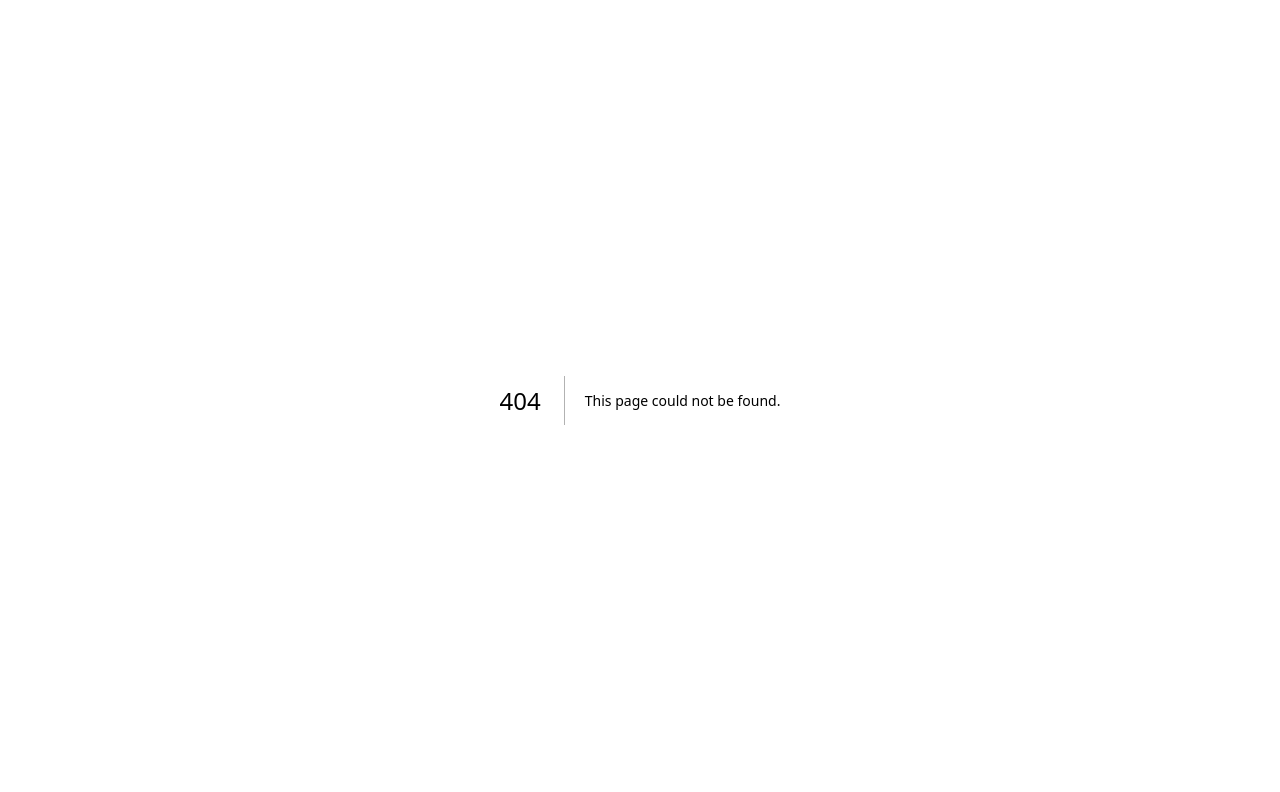
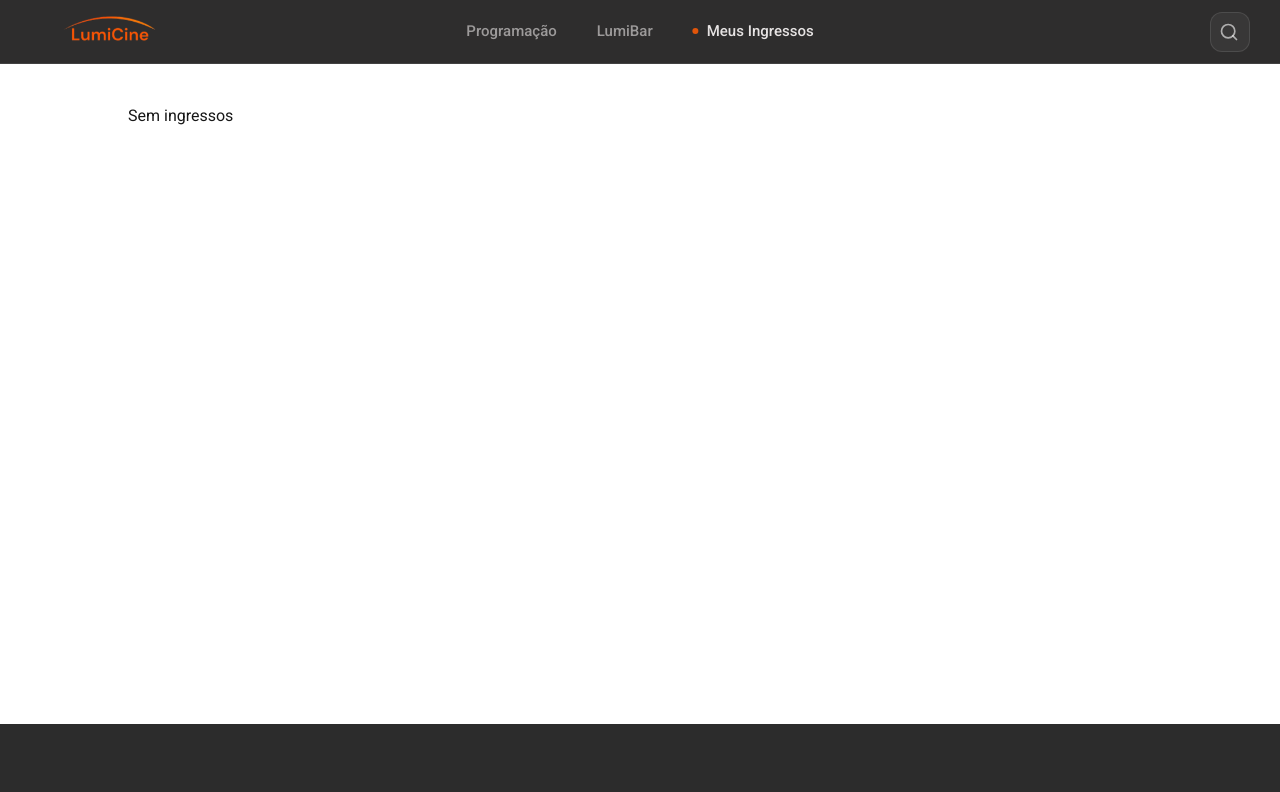
Before and after one commit to MaduDev003/LumiCine, a Next.js app: page /meus-ingressos in a window 1280 px wide. Before the commit this address had no page. Shown: the top 792 px of the page. Built offline with nearby package versions, Linux system fonts and the light colour scheme.

Commit message:
fix: payment store data

```diff
--- /dev/null
+++ b/src/app/meus-ingressos/page.tsx
@@ -0,0 +1,7 @@
+import MyTicketsPage from "@/src/features/myTickets/MyTicketsPage";
+
+export default function MyTickets() {
+  return (
+    <MyTicketsPage />
+  );
+}
--- a/src/app/movie/[id]/page.tsx
+++ b/src/app/movie/[id]/page.tsx
@@ -1,4 +1,4 @@
-import MovieDetail from "@/src/features/movieDetail/movieDetail";
+import MovieDetailPage from "@/src/features/movieDetail/movieDetailPage";
 import {getMovieById} from "../../../services/movie/movieDetailService";
 
 type Props = {
@@ -6,7 +6,7 @@ type Props = {
   searchParams: Promise<{ type: "comingSoon" | "nowPlaying" }>;
 };
 
-export default async function MovieDetailPage({ params, searchParams}: Props) {
+export default async function MovieDetail({ params, searchParams}: Props) {
   const { id } = await params;
   const { type } = await searchParams;
 
@@ -15,5 +15,5 @@ export default async function MovieDetailPage({ params, searchParams}: Props) {
     type
   );
 
-    return (<MovieDetail  movie={movie}/>);
+    return (<MovieDetailPage  movie={movie}/>);
 }
--- a/src/components/layout/Footer.tsx
+++ b/src/components/layout/Footer.tsx
@@ -3,7 +3,7 @@ import { Mail } from "lucide-react";
 export default function Footer() {
   return (
     <>
-        <footer className="bg-[#2C2C2C] text-gray-300 py-16 px-6">
+        <footer className="bg-[#2C2C2C] text-gray-300 py-16 px-6 fiexed bottom-0">
           <div className="max-w-4xl mx-auto">
             <div className="grid grid-cols-1 md:grid-cols-3 gap-12">
 
--- a/src/components/ui/MenuListElements.tsx
+++ b/src/components/ui/MenuListElements.tsx
@@ -56,10 +56,10 @@ export default function MenuListElements({
         href="/meus-ingressos"
         className={linkClasses("/meus-ingressos")}
       >
-        Meus Ingressos
         {isActive("/meus-ingressos") && (
           <span className="w-1.5 h-1.5 rounded-full bg-accent" />
         )}
+        Meus Ingressos
       </Link>
     </nav>
   );
--- a/src/features/checkout/components/LumibarProductsPurchased.tsx
+++ b/src/features/checkout/components/LumibarProductsPurchased.tsx
@@ -27,9 +27,9 @@ export default function LumibarProductsPurchased({ items }: Props) {
                 <div className="w-full border-t border-dashed border-white/20" />
 
                 <div className="flex flex-col gap-3">
-                    {items.map((item) => (
+                    {items.map((item, index) => (
                         <div
-                            key={item.name}
+                            key={index}
                             className="
                                 bg-background-dark/40
                                 rounded-xl
--- a/src/features/checkout/concludedPage.tsx
+++ b/src/features/checkout/concludedPage.tsx
@@ -10,25 +10,25 @@ import Footer from "@/src/components/layout/Footer";
 import MenuListElements from "@/src/components/ui/MenuListElements";
 import TicketConcluded from "./components/TicketConcluded";
 import LumibarProductsPurchased from "./components/LumibarProductsPurchased";
-
+import { useCheckoutStore } from "@/src/store/checkoutStore";
 
 export default function ConcludedPage() {
     const [menu, setMenu] = useState(false);
     const [currentItem, setCurrentItem] = useState(0);
     const { nowPlayingMoviesData, comingSoonMoviesData } = useMovieContext();
-    const tickets = usePurchasedProductsStore(
-        (state) => state.tickets
-    );
-    const lumibar = usePurchasedProductsStore(
-        (state) => state.lumibar
-    );
+    const seats = useCheckoutStore(state => state.seats)
+    const orders = usePurchasedProductsStore((state) => state.orders);
+
+    const currentOrder = orders[orders.length - 1];
+
+    const tickets = currentOrder?.tickets ?? [];
+    const lumibar = currentOrder?.lumibar ?? [];
+
     const totalItems = tickets.length + (lumibar.length > 0 ? 1 : 0);
+
     const ticket = tickets[
-        lumibar.length > 0
-            ? currentItem - 1
-            : currentItem
+        lumibar.length > 0 ? currentItem - 1 : currentItem
     ];
-
 
     function previousItem() {
         if (currentItem > 0) {
@@ -36,13 +36,11 @@ export default function ConcludedPage() {
         }
     }
 
-
     function nextItem() {
         if (currentItem < totalItems - 1) {
             setCurrentItem((prev) => prev + 1);
         }
     }
-
 
     return (
         <>
@@ -59,7 +57,6 @@ export default function ConcludedPage() {
                 </div>
             )}
 
-
             {!menu && (
                 <>
                     <Header
@@ -70,23 +67,17 @@ export default function ConcludedPage() {
                         ]}
                     />
 
-
                     <main className="mt-3 mb-30">
                         <div className="px-3 flex justify-center pt-8">
-
                             <div className="w-full max-w-280 mx-auto flex flex-col gap-6 items-center">
 
-                                {(tickets.length > 0 || lumibar.length > 0) && (
+                                {seats.length > 0 && (
                                     <CheckoutProgress type="concluded" />
                                 )}
 
-
                                 <div className="w-2/3 flex flex-col gap-6 items-center">
-
+                                    {totalItems > 0 && (
                                         <div className="w-full flex items-center justify-center gap-6">
-
-                                        {totalItems > 0 && (
-                                            <>
 
                                             <button
                                                 disabled={currentItem === 0}
@@ -100,13 +91,9 @@ export default function ConcludedPage() {
                                                 <ChevronLeft className="w-10 h-10 stroke-1" />
                                             </button>
 
-
                                             {lumibar.length > 0 && currentItem === 0 && (
-                                                    <LumibarProductsPurchased
-                                                        items={lumibar}
-                                                    />
+                                                <LumibarProductsPurchased items={lumibar} />
                                             )}
-
 
                                             {ticket && (
                                                 <TicketConcluded
@@ -120,7 +107,6 @@ export default function ConcludedPage() {
                                                 />
                                             )}
 
-
                                             <button
                                                 disabled={currentItem >= totalItems - 1}
                                                 onClick={nextItem}
@@ -133,15 +119,11 @@ export default function ConcludedPage() {
                                                 <ChevronRight className="w-10 h-10 stroke-1" />
                                             </button>
 
-                                            </>
+                                        </div>
                                     )}
-
-                                    </div>
-
 
                                     {totalItems > 0 && (
                                         <div className="flex py-3 gap-3 justify-center items-center">
-
                                             {Array.from({ length: totalItems }).map((_, index) => (
                                                 <span
                                                     key={index}
@@ -152,17 +134,16 @@ export default function ConcludedPage() {
                                                     }`}
                                                 />
                                             ))}
-
                                         </div>
                                     )}
 
+                                    {totalItems === 0 && (
+                                        <h1>Nenhuma compra encontrada</h1>
+                                    )}
                                 </div>
-
                             </div>
-
                         </div>
                     </main>
-
 
                     <Footer />
                 </>
--- /dev/null
+++ b/src/features/myTickets/MyTicketsPage.tsx
@@ -0,0 +1,89 @@
+"use client"
+
+import { useState } from "react";
+import { useMovieContext } from "@/src/context/MovieContext";
+import { X } from "lucide-react";
+import Header from "@/src/components/layout/Header";
+import Footer from "@/src/components/layout/Footer";
+import MenuListElements from "@/src/components/ui/MenuListElements";
+import { usePurchasedProductsStore } from "@/src/store/PurchasedProductsStore ";
+import TicketConcluded from "../checkout/components/TicketConcluded";
+import LumibarProductsPurchased from "../checkout/components/LumibarProductsPurchased";
+
+
+export default function MyTicketsPage() {
+    const [menu, setMenu] = useState(false);
+
+    const { nowPlayingMoviesData, comingSoonMoviesData } = useMovieContext();
+
+    const { orders } = usePurchasedProductsStore();
+
+
+    return (
+        <div className="min-h-screen flex flex-col">
+            {!menu && (
+                <>
+                    <Header
+                        setMenu={setMenu}
+                        allMoviesForSearch={[
+                            ...nowPlayingMoviesData,
+                            ...comingSoonMoviesData
+                        ]}
+                    />
+
+                    <main className="min-h-150 flex flex-col items-center pt-10 pb-5">
+                        <div className="w-full max-w-5xl min-h-150">
+
+                            {orders.length === 0 && (
+                                <h1>Sem ingressos</h1>
+                            )}
+
+                            {orders.map((order) => {
+                                const createdAtDate = new Date(order.createdAt);
+
+                                return (
+                                    <div
+                                        key={order.id}
+                                        className="mb-10"
+                                    >
+                                        <h1>
+                                            Tickets comprados dia:{" "}
+                                            {createdAtDate.getDate()}/
+                                            {createdAtDate.getMonth() + 1}/
+                                            {createdAtDate.getFullYear()}
+                                        </h1>
+
+                                        <div className="flex flex-wrap gap-5 mt-5 justify-center">
+
+                                            {order.tickets.map((ticket) => (
+                                                <TicketConcluded
+                                                    key={ticket.id}
+                                                    posterUrl={ticket.movie.poster}
+                                                    movieTitle={ticket.movie.title}
+                                                    date={ticket.session.date}
+                                                    time={ticket.session.time}
+                                                    seatPosition={ticket.seat.position}
+                                                    ticketType={ticket.ticketType}
+                                                />
+                                            ))}
+
+                                            {order.lumibar.length > 0 && (
+                                                <LumibarProductsPurchased
+                                                    items={order.lumibar}
+                                                />
+                                            )}
+
+                                        </div>
+                                    </div>
+                                );
+                            })}
+
+                        </div>
+                    </main>
+
+                    <Footer />
+                </>
+            )}
+        </div>
+    );
+}
--- a/src/features/payment/components/PaymentPurchase.tsx
+++ b/src/features/payment/components/PaymentPurchase.tsx
@@ -27,44 +27,21 @@ type PaymentType = "credit" | "debit" | "pix" | null;
 export default function PaymentPurchase() {
     const [selectedPayment, setSelectedPayment] =
         useState<PaymentType>(null);
-
     const [isModalOpen, setIsModalOpen] =
         useState(false);
-
     const [modalType, setModalType] =
         useState<"success" | "error">("error");
-
     const [modalMessage, setModalMessage] =
         useState("");
-
-
     const router = useRouter();
-
-
-    const tickets = useCheckoutStore(
-        (state) => state.tickets
-    );
-
-    const lumibar = useCheckoutStore(
-        (state) => state.lumibar
-    );
-
-    const movie = useCheckoutStore(
-        (state) => state.movie
-    );
-
-    const seats = useCheckoutStore(
-        (state) => state.seats
-    );
-
-    const session = useCheckoutStore(
-        (state) => state.session
-    );
-
-
-    const clearCheckout = useCheckoutStore(
-        (state) => state.clearCheckout
-    );
+    const {
+        tickets,
+        lumibar,
+        movie,
+        seats,
+        session,
+        clearCheckout,
+    } = useCheckoutStore();
 
 
     const setPurchasedProducts = usePurchasedProductsStore(
@@ -146,19 +123,19 @@ export default function PaymentPurchase() {
             !canInstallment(totalPrice)
         ) {
             setModalType("error");
+
             setModalMessage(
                 "Compras parceladas apenas para valores a partir de R$ 40,00."
             );
 
             setIsModalOpen(true);
+
             return;
         }
 
 
         await finishPayment(data);
     }
-
-
 
 
     async function finishPayment(data: PaymentFormData) {
@@ -170,6 +147,7 @@ export default function PaymentPurchase() {
         if (!paymentResult) {
 
             setModalType("error");
+
             setModalMessage(
                 "Não foi possível processar o pagamento."
             );
@@ -193,20 +171,13 @@ export default function PaymentPurchase() {
                 session,
             }
         );
-
-
-
+        if (mountedTickets.length > 0 || lumibar.length > 0) {
             setPurchasedProducts(
                 mountedTickets,
                 lumibar
             );
-
-
-
+        }
         clearCheckout();
-
-
-
         reset({
             number: "",
             name: "",
@@ -214,9 +185,6 @@ export default function PaymentPurchase() {
             cvc: "",
             installment: "1x sem juros",
         });
-
-
-
         setModalType("success");
 
         setModalMessage(
@@ -285,7 +253,6 @@ export default function PaymentPurchase() {
                 </div>
 
 
-
                 {selectedPayment === "credit" && (
 
                     <div onClick={(e) => e.stopPropagation()}>
@@ -304,7 +271,6 @@ export default function PaymentPurchase() {
                 )}
 
             </div>
-
 
 
 
@@ -373,7 +339,6 @@ export default function PaymentPurchase() {
                 )}
 
             </div>
-
 
 
 
--- a/src/store/PurchasedProductsStore .tsx
+++ b/src/store/PurchasedProductsStore .tsx
@@ -1,37 +1,42 @@
 import { create } from "zustand";
 import { persist } from "zustand/middleware";
-import { PurchasedTicket } from "../types/PurchasedTicket";
-import { Lumibar } from "../types/checkout/lumiBarType";
+import { PurchasedOrder } from "../types/purchasedOrder";
+
 
 interface PurchasedProductsStore {
-    tickets: PurchasedTicket[];
-    lumibar: Lumibar[];
+    orders: PurchasedOrder[];
 
     setPurchasedProducts: (
-        tickets: PurchasedTicket[],
-        lumibar: Lumibar[]
+        tickets: PurchasedOrder["tickets"],
+        lumibar: PurchasedOrder["lumibar"]
     ) => void;
 
     clearPurchasedProducts: () => void;
 }
 
+
 export const usePurchasedProductsStore = create<PurchasedProductsStore>()(
     persist(
         (set) => ({
-            tickets: [],
-            lumibar: [],
+            orders: [],
 
             setPurchasedProducts: (tickets, lumibar) => {
-                set({
-                    tickets,
-                    lumibar,
-                });
+                set((state) => ({
+                    orders: [
+                        ...state.orders,
+                        {
+                            id: crypto.randomUUID(),
+                            createdAt: new Date().toISOString(),
+                            tickets,
+                            lumibar,
+                        }
+                    ],
+                }));
             },
 
             clearPurchasedProducts: () => {
                 set({
-                    tickets: [],
-                    lumibar: [],
+                    orders: [],
                 });
             },
         }),
--- /dev/null
+++ b/src/types/purchasedOrder.tsx
@@ -0,0 +1,9 @@
+import { PurchasedTicket } from "./PurchasedTicket";
+import { Lumibar } from "./checkout/lumiBarType";
+
+export interface PurchasedOrder {
+    id: string;
+    createdAt: string;
+    tickets: PurchasedTicket[];
+    lumibar: Lumibar[];
+}
```
Also changed, not shown: src/features/movieDetail/movieDetailPage.tsx (renamed from src/features/movieDetail/movieDetail.tsx). Lines whose indentation alone changed are shown as unchanged.
